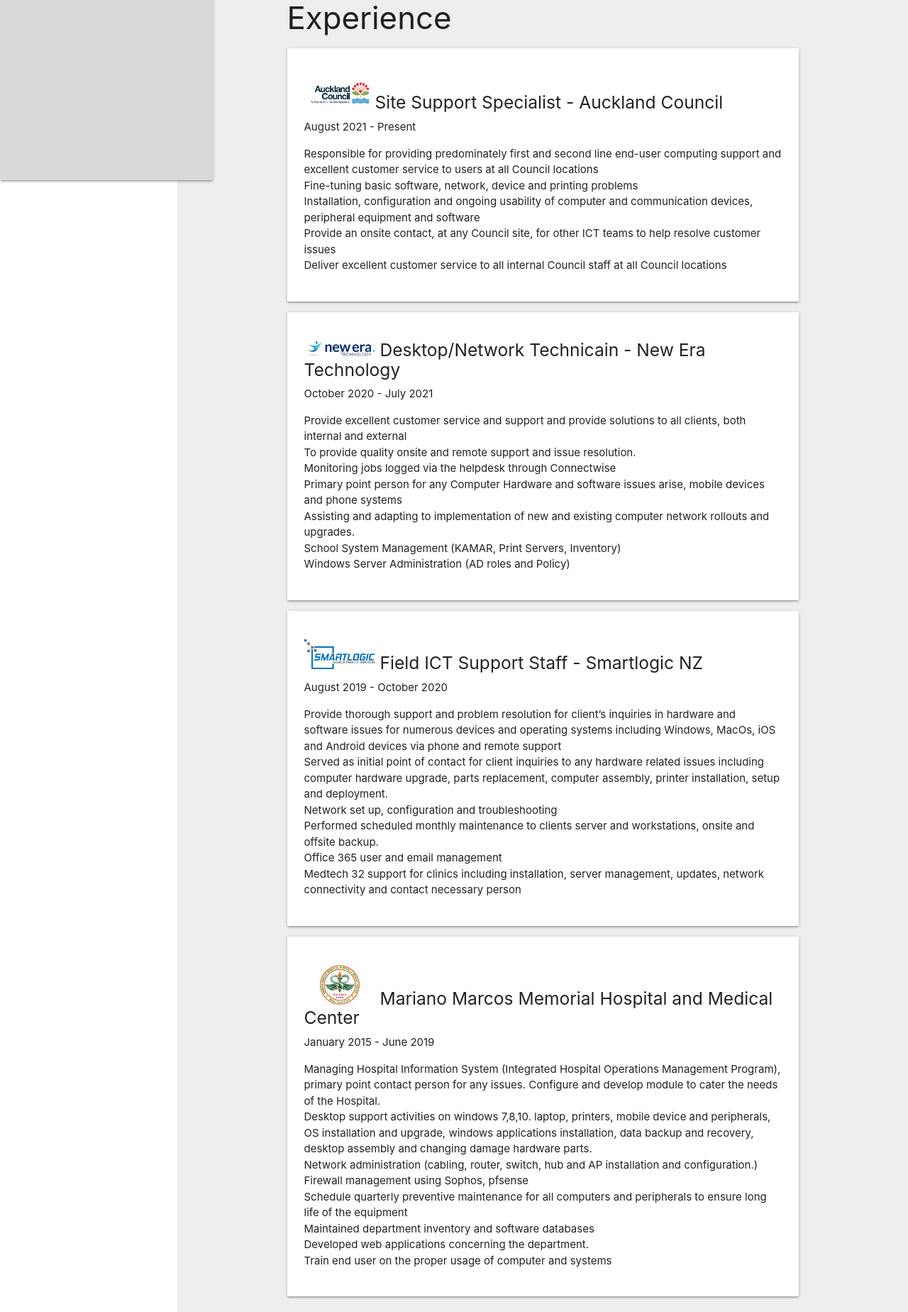
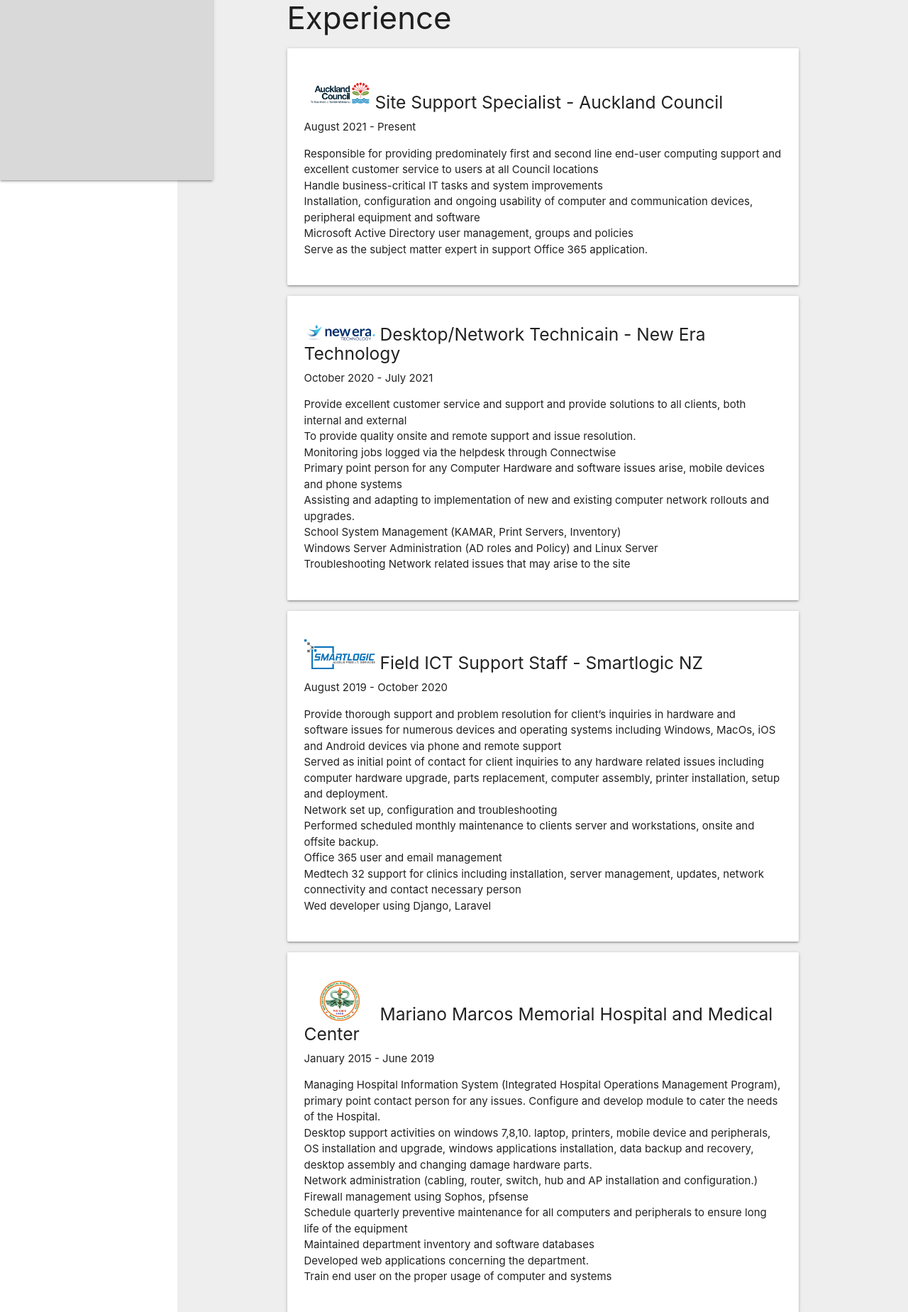
Before and after one commit to christopherece/christophersite, a Django app: page / in a window 1280 px wide. Shown: the part 606-2455 px from the top of the page at 71% size. Run offline with Django 4.2, Linux system fonts and the light colour scheme.

Commit message:
Edited Experience

```diff
--- a/templates/pages/index.html
+++ b/templates/pages/index.html
@@ -31,10 +31,10 @@
                     <p>August 2021 - Present</p>
                     <ul>
                         <li>Responsible for providing predominately first and second line end-user computing support and excellent customer service to users at all Council locations</li>
-                        <li>Fine-tuning basic software, network, device and printing problems</li>
+                        <li>Handle business-critical IT tasks and system improvements</li>
                         <li> Installation, configuration and ongoing usability of computer and communication devices, peripheral equipment and software</li>
-                        <li>Provide an onsite contact, at any Council site, for other ICT teams to help resolve customer issues</li>
-                        <li>Deliver excellent customer service to all internal Council staff at all Council locations</li>
+                        <li>Microsoft Active Directory user management, groups and policies</li>
+                        <li>Serve as the subject matter expert in support Office 365 application.</li>
                     </ul>
                 </div>
             </div>
@@ -52,7 +52,8 @@
                         <li>Primary point person for any Computer Hardware and software issues arise, mobile devices and phone systems</li>
                         <li>Assisting and adapting to implementation of new and existing computer network rollouts and upgrades.</li>
                         <li>School System Management (KAMAR, Print Servers, Inventory)</li>
-                        <li>Windows Server Administration (AD roles and Policy)</li>
+                        <li>Windows Server Administration (AD roles and Policy) and Linux Server</li>
+                        <li>Troubleshooting Network related issues that may arise to the site</li>
                     </ul>
                 </div>
             </div>
@@ -70,6 +71,7 @@
                         <li>Performed scheduled monthly maintenance to clients server and workstations, onsite and offsite backup.</li>
                         <li>Office 365 user and email management</li>
                         <li>Medtech 32 support for clinics including installation, server management, updates, network connectivity and contact necessary person</li>
+                        <li>Wed developer using Django, Laravel</li>
                     </ul>
                 </div>
             </div>
```
